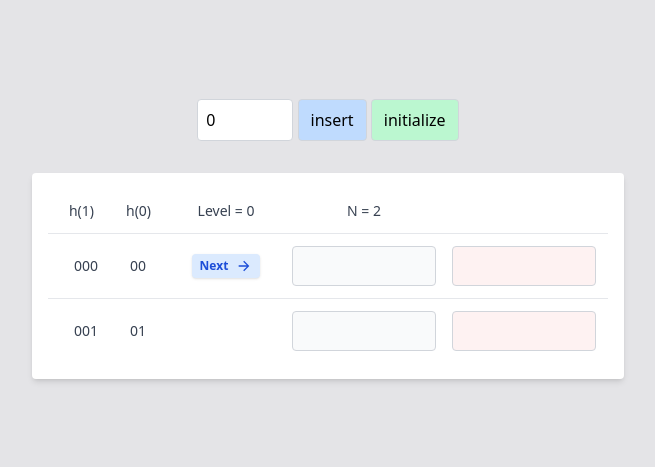
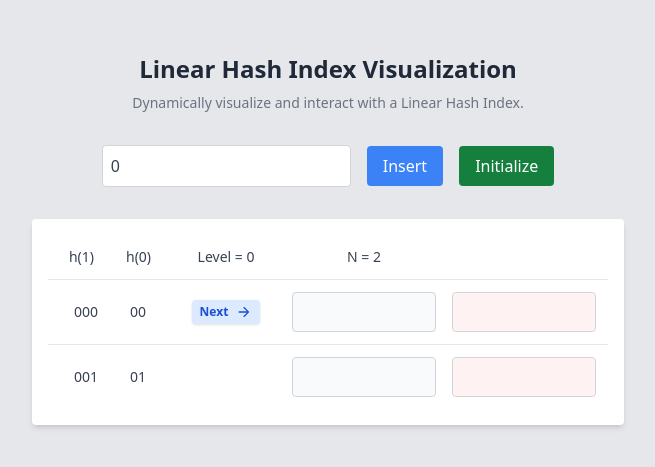
Before and after one commit to amarustavdic/linear-hashing, a SvelteKit app: page / in a window 1280 px wide. Shown: the part 161-628 px from the top of the page, without its empty margins (312-967 px from the left). Built offline with nearby package versions, Linux system fonts and the light colour scheme.

Commit message:
Good enough, gets job done

```diff
--- a/src/lib/LinearHashtableIndex.ts
+++ b/src/lib/LinearHashtableIndex.ts
@@ -134,6 +134,12 @@ export class LinearHashIndex {
 	 * @param key - The key to insert.
 	 */
 	insert(key: number): void {
+		// Check if the key is a valid number
+		if (typeof key !== 'number' || isNaN(key)) {
+			console.warn('Invalid key: The key must be a valid number.');
+			return; // Exit the method early
+		}
+
 		// Determine the bucket index
 		let bucketIndex = this.hash(key);
 		if (bucketIndex < this.next) {
--- a/src/lib/Modal.svelte
+++ /dev/null
@@ -1,41 +0,0 @@
-<script lang="ts">
-	export let isOpen = false;
-	export let onClose: () => void;
-	export let onSubmit: (json: string) => void;
-
-	let jsonInput = '';
-
-	function handleSubmit() {
-		onSubmit(jsonInput);
-		jsonInput = ''; // Reset input after submission
-		onClose(); // Close the modal
-	}
-</script>
-
-{#if isOpen}
-	<div class="fixed inset-0 bg-black bg-opacity-50 flex items-center justify-center z-50">
-		<div class="bg-white p-6 rounded-lg shadow-lg w-96">
-			<h2 class="text-lg font-semibold text-gray-700 mb-4">Set Initial State</h2>
-
-			<textarea
-				bind:value={jsonInput}
-				class="w-full h-40 border border-gray-300 rounded p-2 focus:outline-none focus:ring focus:ring-blue-500"
-			></textarea>
-
-			<div class="flex justify-end mt-4 gap-2">
-				<button
-					class="px-4 py-2 bg-gray-300 text-gray-700 rounded hover:bg-gray-400"
-					onclick={onClose}
-				>
-					Cancel
-				</button>
-				<button
-					class="px-4 py-2 bg-blue-500 text-white rounded hover:bg-blue-600"
-					onclick={handleSubmit}
-				>
-					Submit
-				</button>
-			</div>
-		</div>
-	</div>
-{/if}
--- a/src/lib/components/IndexState.svelte
+++ b/src/lib/components/IndexState.svelte
@@ -10,6 +10,7 @@
 	let { level, n, next, buckets }: Props = $props();
 
 
+	// Binary formatter for index values
 	const bits = (i: number, take: number): string => {
 		const b = i.toString(2);
 		const last = b.slice(-take);
--- /dev/null
+++ b/src/lib/components/Modal.svelte
@@ -0,0 +1,83 @@
+<script lang="ts">
+	export let isOpen = false;
+	export let onClose: () => void;
+	export let onSubmit: (json: string) => void;
+
+	let jsonInput = '';
+
+	// Example JSON
+	const exampleJson = JSON.stringify(
+		{
+			buckets: [
+				{ keys: [8, 40, 64, 96] },
+				{ keys: [9, 17] },
+				{ keys: [2, 46, 10] },
+				{ keys: [7, 11, 23, 39] },
+				{ keys: [60, 4] },
+				{ keys: [29, 14, 5] },
+			],
+			next: 2,
+			level: 1,
+			N: 4,
+			maxBucketSize: 4,
+		},
+		null,
+		2 // Indentation level
+	);
+
+	function handleSubmit() {
+		onSubmit(jsonInput);
+		jsonInput = ''; // Reset input after submission
+		onClose(); // Close the modal
+	}
+</script>
+
+{#if isOpen}
+	<div class="fixed inset-0 bg-black bg-opacity-50 flex items-center justify-center z-50">
+		<div class="bg-white p-6 rounded-lg shadow-lg w-full max-w-4xl">
+			<h2 class="text-lg font-semibold text-gray-700 mb-4">Set Initial State</h2>
+
+			<div class="grid grid-cols-2 gap-4">
+				<!-- JSON Input Field -->
+				<div>
+					<h3 class="text-md font-medium text-gray-600 mb-2">Enter JSON</h3>
+					<textarea
+						bind:value={jsonInput}
+						class="w-full h-64 border border-gray-300 rounded p-2 focus:outline-none focus:ring focus:ring-blue-500"
+						placeholder='Paste or write JSON here'
+					></textarea>
+				</div>
+
+				<!-- Example JSON and Explanation -->
+				<div>
+					<h3 class="text-md font-medium text-gray-600 mb-2">Example JSON</h3>
+					<pre class="w-full h-64 bg-gray-100 border border-gray-300 rounded p-4 overflow-auto text-sm text-gray-800">
+{exampleJson}
+					</pre>
+					<p class="text-sm text-gray-500 mt-2">
+						<b>Explanation:</b> The <code>"buckets"</code> array contains the current keys stored in each bucket.
+						The <code>"next"</code> field specifies the next bucket to split, <code>"level"</code> represents
+						the current level of the hash index, <code>"N"</code> is the initial number of buckets (must be a power of 2),
+						and <code>"maxBucketSize"</code> sets the maximum number of keys per bucket.
+					</p>
+				</div>
+			</div>
+
+			<!-- Buttons -->
+			<div class="flex justify-end mt-4 gap-2">
+				<button
+					class="px-4 py-2 bg-gray-300 text-gray-700 rounded hover:bg-gray-400 focus:outline-none"
+					onclick={onClose}
+				>
+					Cancel
+				</button>
+				<button
+					class="px-4 py-2 bg-blue-500 text-white rounded hover:bg-blue-600 focus:outline-none"
+					onclick={handleSubmit}
+				>
+					Submit
+				</button>
+			</div>
+		</div>
+	</div>
+{/if}
--- a/src/routes/+page.svelte
+++ b/src/routes/+page.svelte
@@ -1,14 +1,16 @@
 <script lang="ts">
 	import { LinearHashIndex } from '$lib/LinearHashtableIndex';
 	import { writable } from 'svelte/store';
-	import Modal from '$lib/Modal.svelte';
+	import Modal from '$lib/components/Modal.svelte';
 	import IndexState from '$lib/components/IndexState.svelte';
 
+	// Reactive store for LinearHashIndex
 	const lhi = writable(new LinearHashIndex());
 
-	let key = $state(0);
-	let showModal = $state(false);
+	let key = $state(0); // Input key for insertion
+	let showModal = $state(false); // Modal visibility state
 
+	// Function to initialize the table from JSON input
 	function initializeTable(json: string) {
 		try {
 			const data = JSON.parse(json);
@@ -18,11 +20,20 @@
 				throw new Error('Invalid JSON structure');
 			}
 
-			// Create a new LinearHashtable instance
+			// Set the LinearHashIndex with the parsed JSON data
 			lhi.set(new LinearHashIndex(data));
 		} catch (error) {
 			alert('Invalid JSON. Please check your input and try again.');
 		}
+	}
+
+	// Function to insert keys into the hash table
+	function insertKey() {
+		lhi.update((hashtable) => {
+			hashtable.insert(key);
+			return hashtable;
+		});
+		key = 0; // Reset input field
 	}
 </script>
 
@@ -33,49 +44,45 @@
 	onSubmit={initializeTable}
 />
 
+<div class="flex flex-col gap-8 items-center justify-center w-screen h-screen bg-gray-200 p-4">
+	<!-- Header Section -->
+	<div class="flex flex-col items-center gap-2">
+		<h1 class="text-2xl font-bold text-gray-800">Linear Hash Index Visualization</h1>
+		<p class="text-sm text-gray-500">
+			Dynamically visualize and interact with a Linear Hash Index.
+		</p>
+	</div>
 
-<div class="flex flex-col gap-8 items-center justify-center w-screen h-screen bg-zinc-200">
-
-	<!-- For inserting new key -->
-	<div>
+	<!-- Key Insertion Section -->
+	<div class="flex gap-4 items-center">
 		<input
 			type="number"
-			onkeydown={(event: KeyboardEvent) => {
-				if (event.key === 'Enter') {
-					// Update the hashtable reactively
-					lhi.update((hashtable) => {
-						hashtable.insert(key);
-						return hashtable; // Trigger reactivity by reassigning
-					});
-					key = 0; // Reset the input field after insertion
-				}
-			}}
 			bind:value={key}
 			placeholder="Enter a key"
-			class="border border-gray-300 p-2 rounded max-w-24"
+			class="border border-gray-300 p-2 rounded text-gray-700 focus:outline-none focus:ring-2 focus:ring-blue-300"
+			onkeydown={(event: KeyboardEvent) => {
+                if (event.key === 'Enter') insertKey();
+            }}
 		>
 		<button
-			class="px-3 py-2 border font-medium border-gray-300 rounded bg-blue-200"
-			onclick={() => {
-				// Update the hashtable reactively
-				lhi.update((hashtable) => {
-					hashtable.insert(key);
-					return hashtable; // Trigger reactivity by reassigning
-				});
-				key = 0;
-			}}
-		>insert
+			class="px-4 py-2 rounded bg-blue-500 text-white font-medium hover:bg-blue-600 focus:outline-none focus:ring-2 focus:ring-blue-300"
+			onclick={insertKey}
+		>
+			Insert
 		</button>
-
-		<!-- Set initial state -->
 		<button
-			onclick={() => showModal = true}
-			class="px-3 py-2 border font-medium border-gray-300 rounded bg-green-200"
+			class="px-4 py-2 rounded bg-green-700 text-white font-medium hover:bg-green-800 focus:outline-none focus:ring-2 focus:ring-green-300"
+			onclick={() => (showModal = true)}
 		>
-			initialize
+			Initialize
 		</button>
 	</div>
 
-	<IndexState level={$lhi.getLevel()} n={$lhi.getN()} next={$lhi.getNext()} buckets={$lhi.getBuckets()}  />
-
+	<!-- Index State Visualization -->
+	<IndexState
+		level={$lhi.getLevel()}
+		n={$lhi.getN()}
+		next={$lhi.getNext()}
+		buckets={$lhi.getBuckets()}
+	/>
 </div>
```
